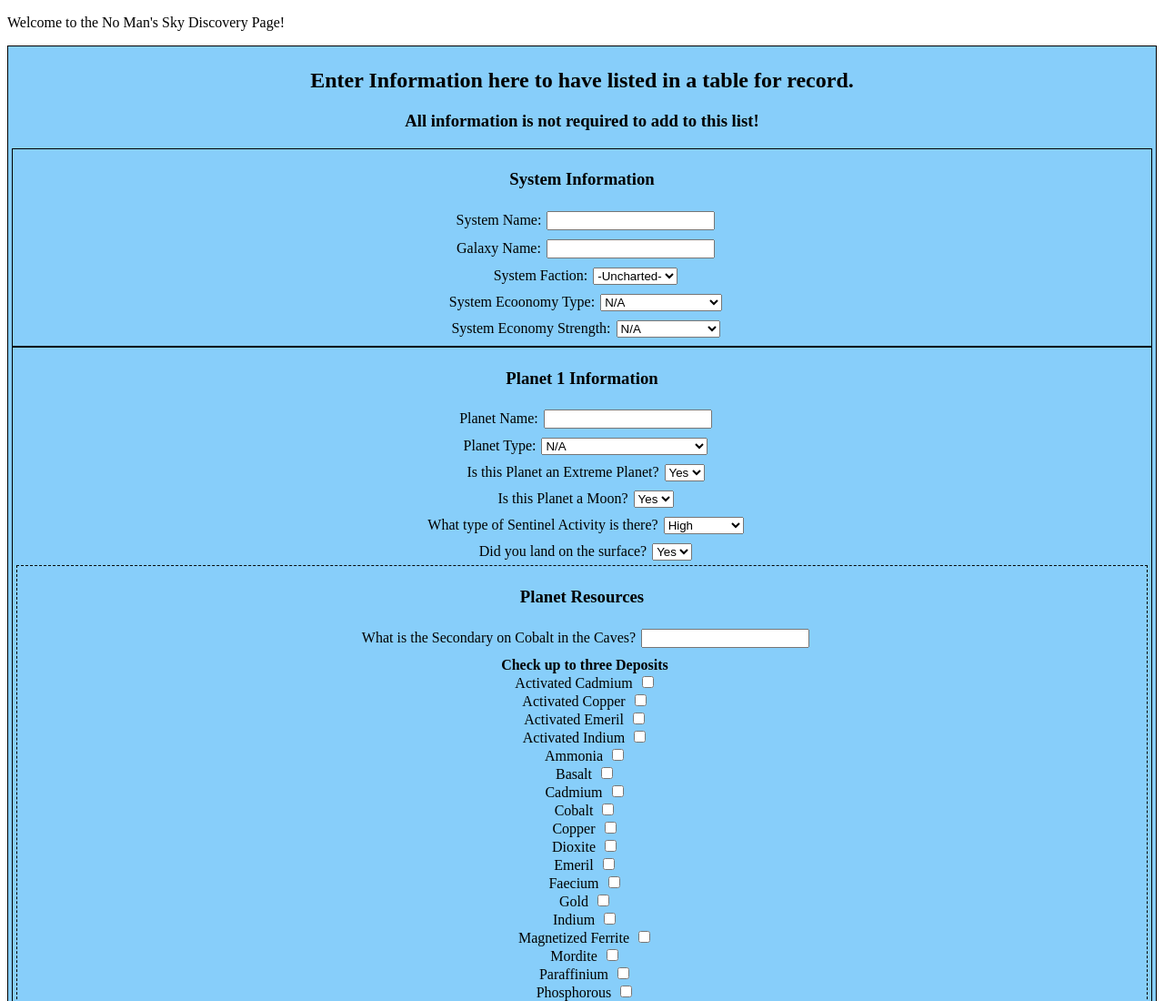
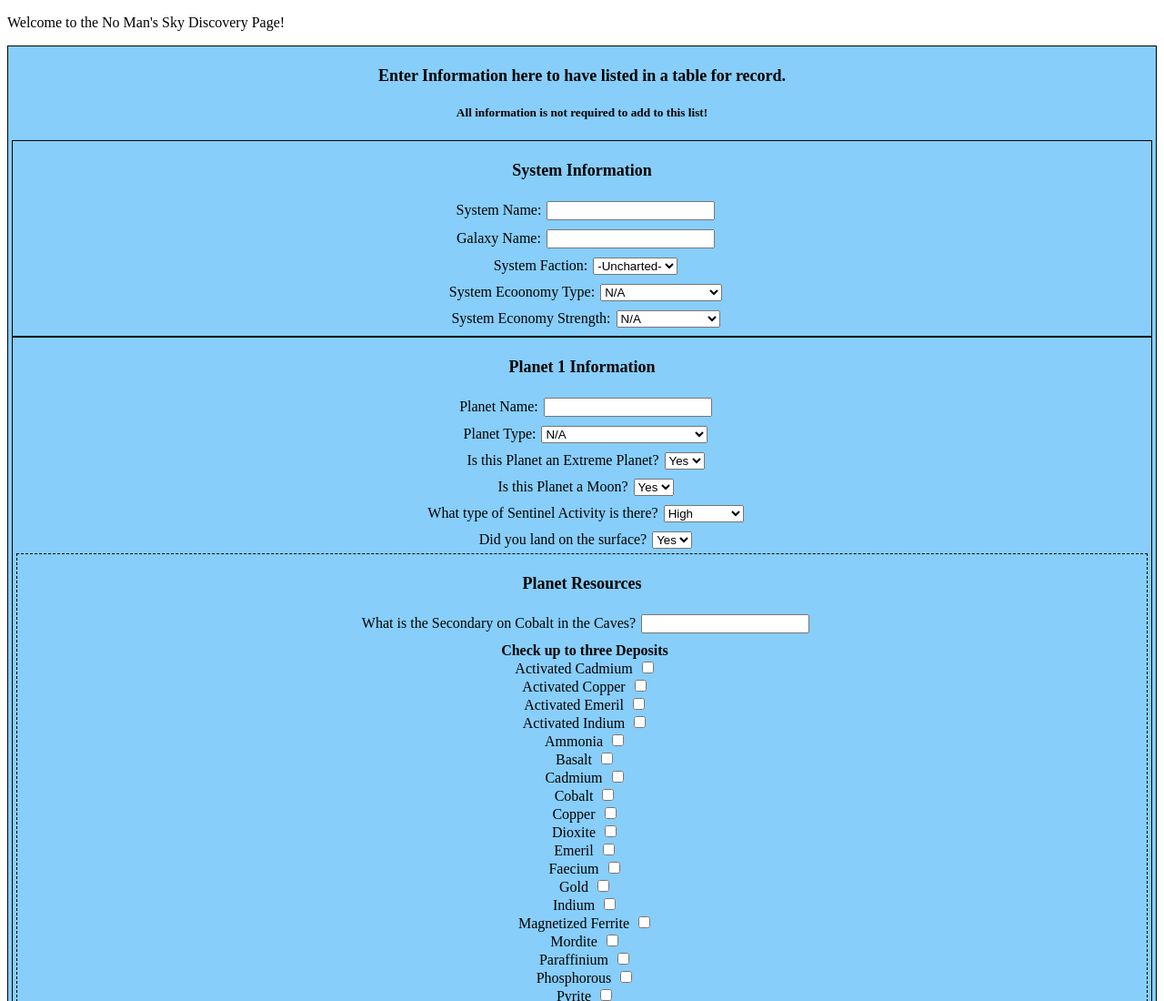
Before and after one commit to sgtkdragon/NoManskyDiscov, a plain HTML site: page index.html in a window 1280 px wide. Shown: the top 1100 px of the page at 91% size. Drawn offline with Linux system fonts and the light colour scheme.

Commit message:
Made more Changes
Made more changes to test out design

```diff
--- a/index.html
+++ b/index.html
@@ -11,6 +11,7 @@
                     border-width: 1px;
                     background-color:lightskyblue;
                     text-align: center;
+                    font-size: 12pt;
                 }
 
                 .table {
@@ -35,6 +36,14 @@
                     border-width: 1px;
                     padding: 4px;
                 }
+
+                h3 {
+                    font-size:large;
+                }
+
+                h2 {
+                    font-size: larger;
+                }
               </style>
             <script></script>
         </head>
@@ -52,8 +61,8 @@
             </header>
             <div>
                 <form>
-                    <h2>Enter Information here to have listed in a table for record.</h2>
-                    <h3>All information is not required to add to this list!</h3>
+                    <h3>Enter Information here to have listed in a table for record.</h3>
+                    <h5>All information is not required to add to this list!</h5>
                     <div class="table">
                         <h3>System Information</h3>
                         <div class="inputs">
```
